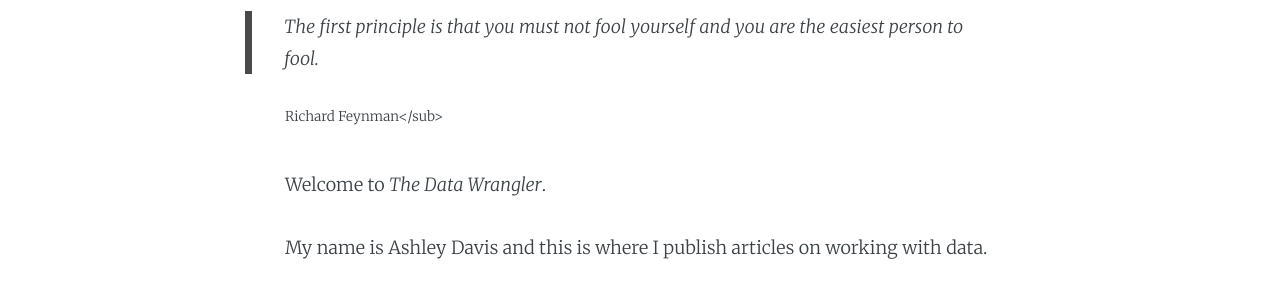
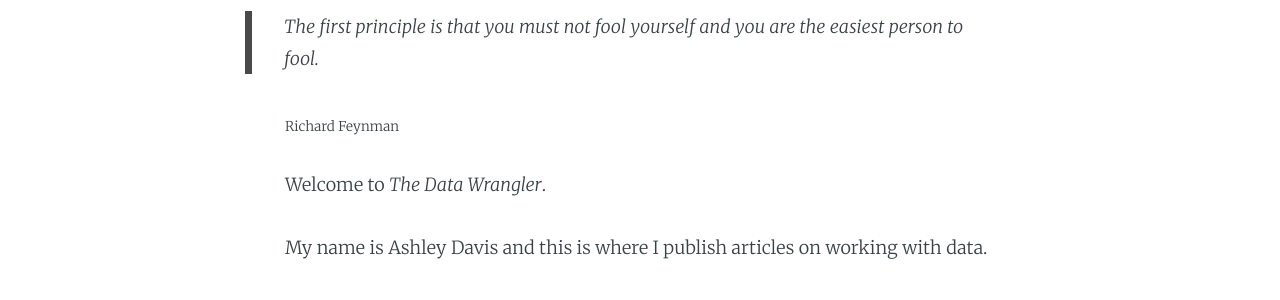
Before and after one commit to ashleydavis/the-data-wrangler-blog, a Jekyll site: the page built from _pages/about.markdown, in a window 1280 px wide. Shown: the part 512-812 px from the top of the page. Built offline with Jekyll 4.4.1, drawn with Linux system fonts in a browser that asks for light colours; comment, search, counter and statistics services are not loaded.

Commit message:
Small fix to html

```diff
--- a/_pages/about.markdown
+++ b/_pages/about.markdown
@@ -8,7 +8,7 @@ disqus_id: ghost-2
 
 > The first principle is that you must not fool yourself and you are the easiest person to fool.
 
-<sup>Richard Feynman</sub>
+<sub>Richard Feynman</sub>
 
 Welcome to *The Data Wrangler*.
 
```
